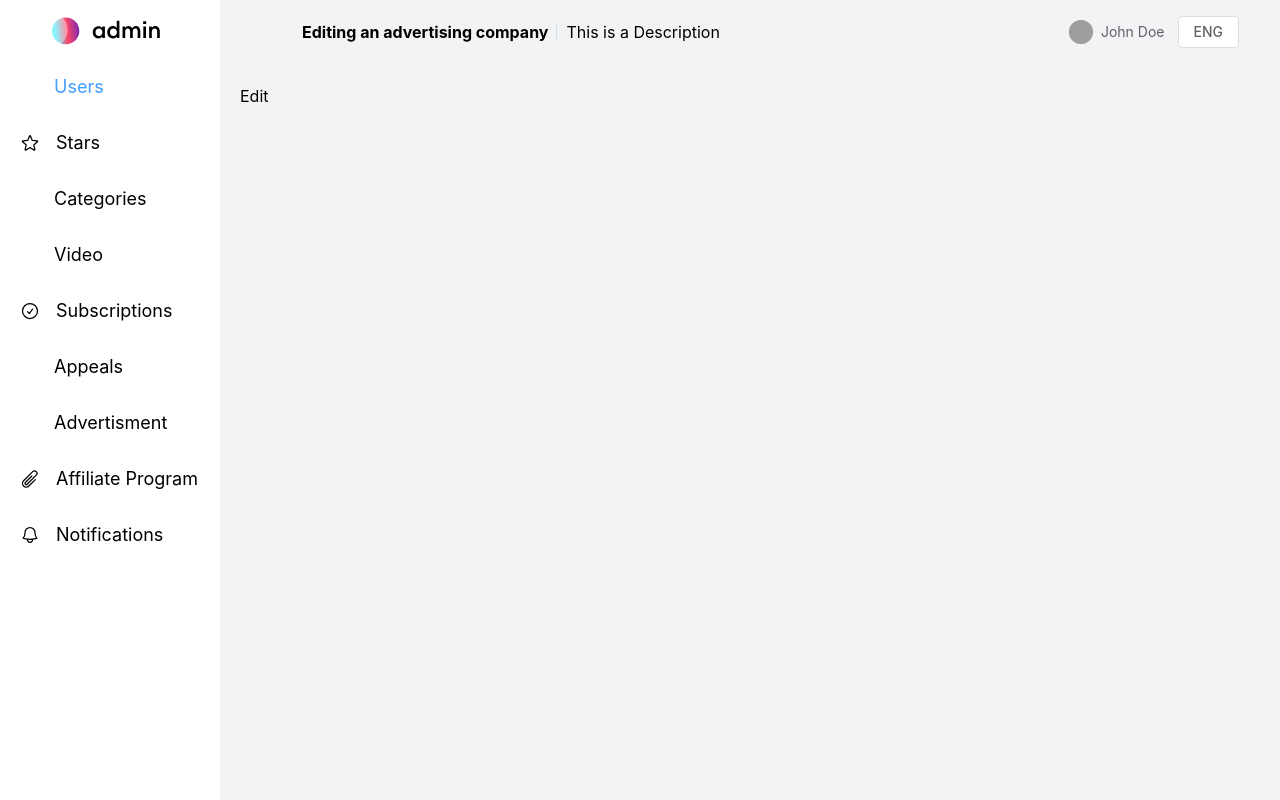
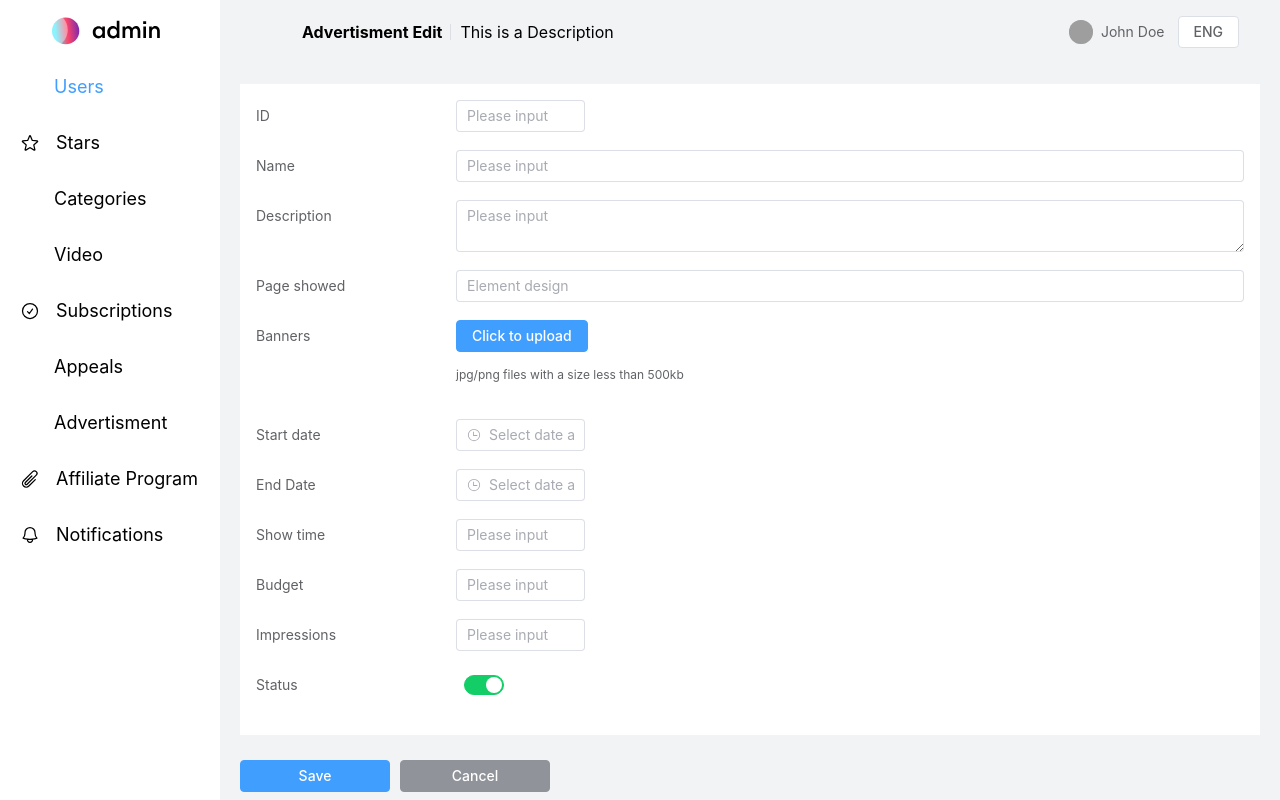
Before and after one commit to MamoTechZee/admin-panel, a Vue app: page /advertisment/edit in a window 1280 px wide. Built offline with nearby package versions, Linux system fonts and the light colour scheme; grey boxes are pictures that could not be loaded; some icons are missing.

Commit message:
update components

```diff
--- a/src/router/index.js
+++ b/src/router/index.js
@@ -99,7 +99,7 @@ const routes = [
       },
       {
         path: '/advertisment/edit',
-        name: 'Editing an advertising company',
+        name: 'Advertisment Edit',
         // route level code-splitting
         // this generates a separate chunk (About.[hash].js) for this route
         // which is lazy-loaded when the route is visited.
--- a/src/views/Advertisment/Edit.vue
+++ b/src/views/Advertisment/Edit.vue
@@ -1,5 +1,181 @@
-<template>
-    Edit
+<template style="background-color: grey!important">
+    <el-container class="details-box" style="background-color: white; padding: 1rem;align-items: center;">
+        <el-form ref="form" :label-position="'left'" label-width="200px" class="w-full">
+            <el-form-item label="ID" class="w-2/6">
+                <el-input placeholder="Please input"></el-input>
+            </el-form-item>
+            <el-form-item label="Name">
+                <el-input placeholder="Please input"></el-input>
+            </el-form-item>
+            <el-form-item label="Description">
+                <el-input type="textarea" :rows="2" placeholder="Please input"></el-input>
+            </el-form-item>
+            <el-form-item label="Page showed">
+                <el-input placeholder="Element design"></el-input>
+            </el-form-item>
+            <el-form-item label="Banners">
+                <el-upload class="upload-demo">
+                    <el-button type="primary" class="mr-1">Click to upload</el-button>
+                    <div slot="tip" class="el-upload__tip">jpg/png files with a size less than 500kb</div>
+                </el-upload>
+            </el-form-item>
+
+            <el-form-item label="Start date" class="w-2/6">
+                <el-date-picker type="datetime" v-model="registerDate" placeholder="Select date and time">
+                </el-date-picker>
+            </el-form-item>
+            <el-form-item label="End Date" class="w-2/6">
+                <el-date-picker type="datetime" v-model="activationDate" placeholder="Select date and time">
+                </el-date-picker>
+            </el-form-item>
+            <el-form-item label="Show time" class="w-2/6">
+                <el-input placeholder="Please input"></el-input>
+            </el-form-item>
+            <el-form-item label="Budget" class="w-2/6">
+                <el-input placeholder="Please input"></el-input>
+            </el-form-item>
+            <el-form-item label="Impressions" class="w-2/6">
+                <el-input placeholder="Please input"></el-input>
+            </el-form-item>
+            <el-form-item label="Status">
+                <el-switch v-model="status" class="ml-2" style="--el-switch-on-color: #13ce66; --el-switch-off-color: #ff4949" />
+            </el-form-item>
+        </el-form>
+    </el-container>
+
+    <section style="margin-top: 25px;">
+        <el-button type="primary" style="width:150px">Save</el-button>
+        <router-link to="/">
+            <el-button type="info" style="margin-left: 10px;width:150px">Cancel</el-button>
+        </router-link>
+    </section>
 </template>
-<script setup></script>
-<style scoped></style>
+<script setup lang="ts">
+import { ref } from 'vue'
+import { Search, More, Edit, Delete } from '@element-plus/icons';
+import { ElContainer, ElIcon, ElButton, ElAvatar, ElTable, ElTableColumn, ElFormItem, ElUpload, ElDatePicker, ElCard, ElPagination, ElInput, ElForm, ElSwitch } from "element-plus"
+const input1 = ref('')
+const status = ref(true);
+const registerDate = ref('')
+const subscriptionDate = ref('')
+const activationDate = ref('')
+const radio1 = { radio1: 'New York' }
+function handleRemove(file, fileList) {
+    console.log(file, fileList);
+}
+function handlePreview(file) {
+    console.log(file);
+}
+let value = []
+let options = [{
+    value: 'HTML',
+    label: 'HTML'
+}, {
+    value: 'CSS',
+    label: 'CSS'
+}, {
+    value: 'JavaScript',
+    label: 'JavaScript'
+}]
+
+const tableData = [
+    {
+        id: '012345',
+        title: '02.09.2022',
+        type: '321$',
+        categories: '321$',
+        image: '/images/Rectangle 111.png',
+        stars: 'Alina Melou',
+        duration: '1:20',
+        status: false,
+    },
+    {
+        id: '12345',
+        title: 'Femdom',
+        type: 'context',
+        categories: 'Femdom',
+        image: '/images/Rectangle 111-1.png',
+        stars: 'Alina Melou',
+        duration: '1:20',
+        status: true,
+    },
+    {
+        id: '23456',
+        title: 'Femdom',
+        type: 'context',
+        categories: 'Femdom',
+        image: '/images/Rectangle 111-2.png',
+        stars: 'Alina Melou',
+        duration: '1:20',
+        status: false,
+    },
+]
+const tableData2 = [
+    {
+        id: '012345',
+        title: 'premium video',
+        type: '02.09.2022',
+        categories: '02.09.2022',
+        image: '/images/Rectangle 111.png',
+        stars: 'Alina Melou',
+        duration: '1:20',
+        status: false,
+    },
+    {
+        id: '12345',
+        title: 'Femdom',
+        type: 'context',
+        categories: 'Femdom',
+        image: '/images/Rectangle 111-1.png',
+        stars: 'Alina Melou',
+        duration: '1:20',
+        status: true,
+    },
+    {
+        id: '23456',
+        title: 'Femdom',
+        type: 'context',
+        categories: 'Femdom',
+        image: '/images/Rectangle 111-2.png',
+        stars: 'Alina Melou',
+        duration: '1:20',
+        status: false,
+    },
+]
+</script>
+
+<style>
+/* .details-box{
+    font-family: 'Inter';
+        font-style: normal;
+        font-weight: 400;
+        font-size: 16px;
+        line-height: 19px;
+        text-align: right;
+} */
+.search {
+    width: 80%;
+}
+
+.action-btns {
+    display: flex;
+    justify-content: space-between;
+    align-items: center;
+    margin: 0 1rem;
+}
+
+.el-input__wrapper {
+    width: 100% !important;
+}
+
+.el-date-editor.el-input, .el-date-editor.el-input__wrapper{
+    width: 100% !important;
+}
+
+.el-upload{
+    display: flex !important;
+    flex-direction: column !important;
+    justify-content: flex-start !important;
+    align-items: baseline !important;
+}
+</style>
--- a/src/views/User/Edit.vue
+++ b/src/views/User/Edit.vue
@@ -17,20 +17,20 @@
             <el-form-item label="E-mail" class="w-2/6">
                 <el-input placeholder="Please input"></el-input>
             </el-form-item>
-            <el-form-item label="Дата регистрации" class="w-2/6">
-                <el-date-picker type="datetime" placeholder="Select date and time">
+            <el-form-item label="Date of registration" class="w-2/6">
+                <el-date-picker type="datetime" v-model="registerDate" placeholder="Select date and time">
                 </el-date-picker>
             </el-form-item>
             <el-form-item label="Date activation subscription" class="w-2/6">
-                <el-date-picker type="datetime" placeholder="Select date and time">
+                <el-date-picker type="datetime" v-model="activationDate" placeholder="Select date and time">
                 </el-date-picker>
             </el-form-item>
             <el-form-item label="Date expiration subscription" class="w-2/6">
-                <el-date-picker type="datetime" placeholder="Select date and time">
+                <el-date-picker type="datetime" v-model="subscriptionDate" placeholder="Select date and time">
                 </el-date-picker>
             </el-form-item>
             <el-form-item label="Status">
-                <el-switch class="ml-2" style="--el-switch-on-color: #13ce66; --el-switch-off-color: #ff4949" />
+                <el-switch v-model="status" class="ml-2" style="--el-switch-on-color: #13ce66; --el-switch-off-color: #ff4949" />
             </el-form-item>
         </el-form>
     </el-container>
@@ -77,6 +77,10 @@ import { ref } from 'vue'
 import { Search, More, Edit, Delete } from '@element-plus/icons';
 import { ElContainer, ElIcon, ElButton, ElAvatar, ElTable, ElTableColumn, ElFormItem, ElUpload, ElDatePicker, ElCard, ElPagination, ElInput, ElForm, ElSwitch } from "element-plus"
 const input1 = ref('')
+const status = ref(true);
+const registerDate = ref('')
+const subscriptionDate = ref('')
+const activationDate = ref('')
 const radio1 = { radio1: 'New York' }
 function handleRemove(file, fileList) {
     console.log(file, fileList);
--- a/src/views/Users.vue
+++ b/src/views/Users.vue
@@ -112,6 +112,10 @@ const tableData = [
 
 .action{
     width: 10% !important;
+    align-items: center;
+    width: 13% !important;
+    justify-content: flex-end;
+    display: flex;
 }
 
 .action-btns {
--- a/src/views/Video.vue
+++ b/src/views/Video.vue
@@ -160,6 +160,7 @@ const tableData = [
     width: 12% !important;
     justify-content: flex-end;
     display: flex;
+    align-items: center;
 }
 .action-btns {
     display: flex;
```
